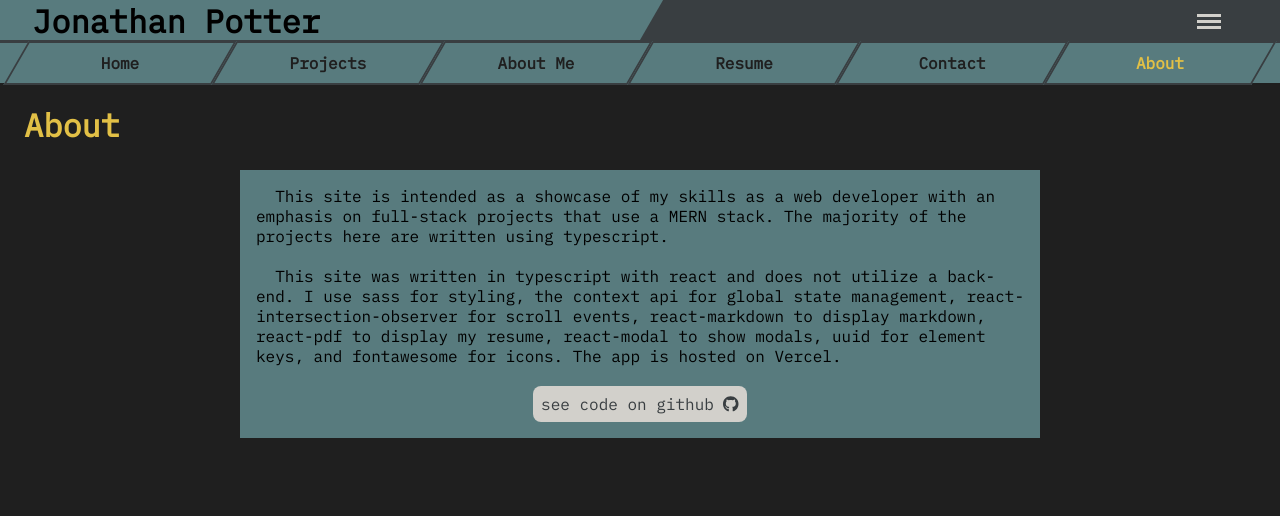
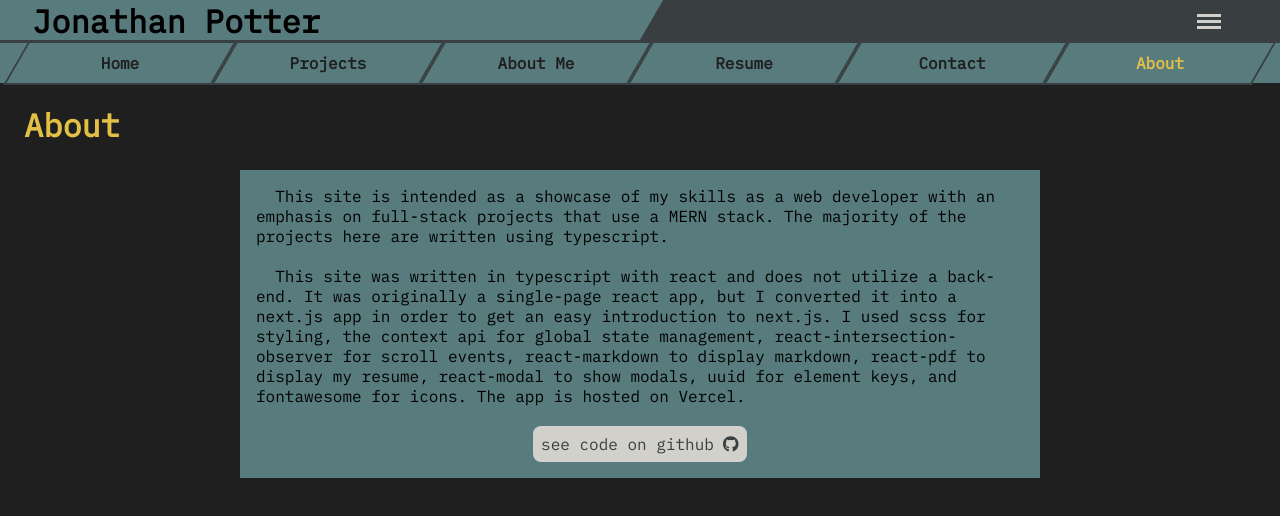
Before and after one commit to JonathanDPotter/portfolio-next, a Next.js app: page /about in a window 1280 px wide. Shown: the top 516 px of the page. Built offline with nearby package versions, Linux system fonts and the light colour scheme.

Commit message:
updated app info. in about page

```diff
--- a/pages/about.tsx
+++ b/pages/about.tsx
@@ -29,17 +29,19 @@ const About = () => {
         <br />
         <p>
           This site was written in typescript with react and does not utilize a
-          back-end. I use sass for styling, the context api for global state
-          management, react-intersection-observer for scroll events,
-          react-markdown to display markdown, react-pdf to display my resume,
-          react-modal to show modals, uuid for element keys, and fontawesome for
-          icons. The app is hosted on Vercel.
+          back-end. It was originally a single-page react app, but I converted
+          it into a next.js app in order to get an easy introduction to next.js.
+          I used scss for styling, the context api for global state management,
+          react-intersection-observer for scroll events, react-markdown to
+          display markdown, react-pdf to display my resume, react-modal to show
+          modals, uuid for element keys, and fontawesome for icons. The app is
+          hosted on Vercel.
         </p>
         <br />
         <button
           onClick={() =>
             window.open(
-              "https://github.com/JonathanDPotter/portfolio",
+              "https://github.com/JonathanDPotter/portfolio-next",
               "_blank"
             )
           }
```
